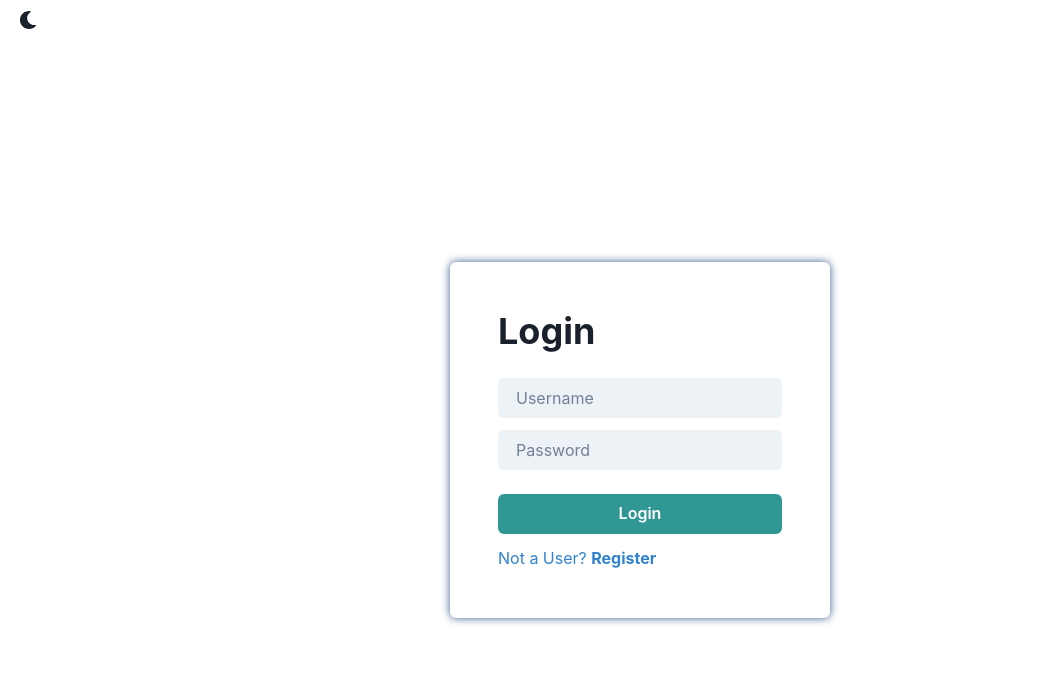
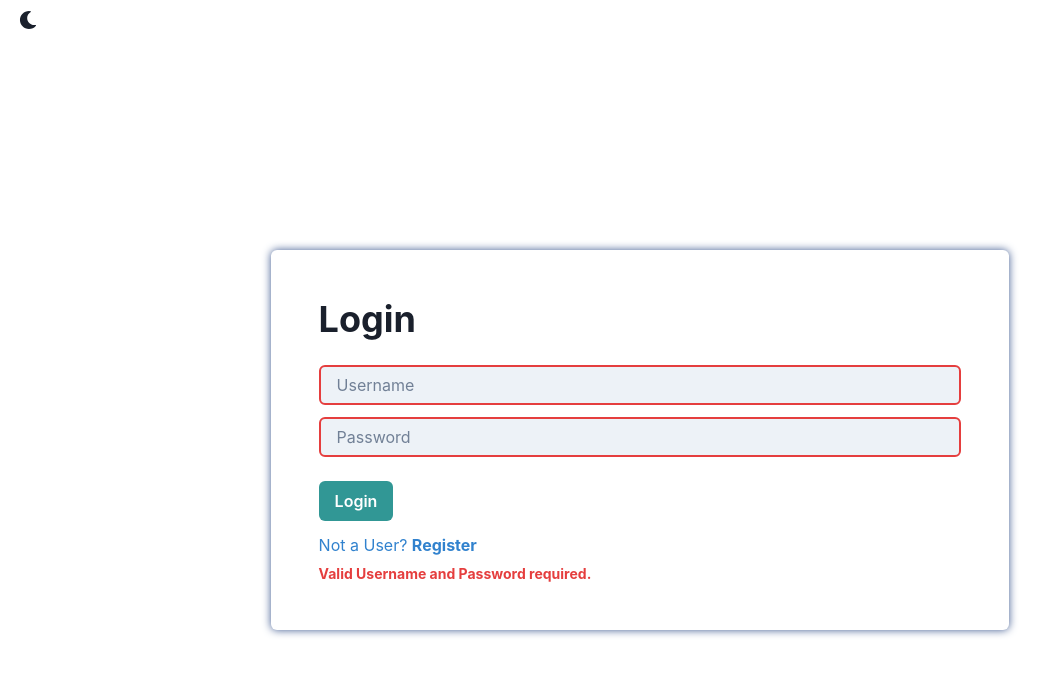
Before and after one commit to gtanda/chat-app, a React (Create React App) app in the folder client/: page / in a window 1280 px wide. Both pictures are taken after a click on the button "Login". Shown: the top 674 px of the page, without its empty margins (0-1058 px from the left). Built offline with nearby package versions, Linux system fonts and the light colour scheme; no server answers.

Commit message:
added clientside validation for login and registration

```diff
--- a/client/src/components/Login.js
+++ b/client/src/components/Login.js
@@ -1,31 +1,47 @@
-import {Button, Flex, Heading, Input, Text} from "@chakra-ui/react";
+import {Button, Flex, FormControl, FormLabel, Heading, Input, Text, FormErrorMessage} from "@chakra-ui/react";
 import {useDispatch} from "react-redux";
 import {changeView} from "../features/indexView/indexView";
-import {useState} from "react";
+import {useRef, useState} from "react";
 import authService from "../services/auth";
 
 const Login = () => {
     const [username, setUsername] = useState("");
     const [password, setPassword] = useState("");
+    const [isError, setIsError] = useState(false);
     const dispatch = useDispatch();
+    const timerId = useRef(null);
 
     const handleLogin = async (e) => {
         e.preventDefault();
+        const userCheck = username.replace(/\s/g, ''); // remove whitespace
+        if (!userCheck || !password) {
+            setIsError(true);
+            clearTimeout(timerId.current);
+            timerId.current = setTimeout(() => {
+                setIsError(false);
+            }, 5000);
+            return;
+        }
+
         const loginUser = await authService.login({username, password});
-        console.log(loginUser);
+        console.log('loginUser', loginUser);
     }
+
 
     return (
         <Flex height="100vh" alignItems="center" justifyContent="center">
             <Flex direction="column" shadow={"0 0 0.5em hsl(220deg 40% 40%)"} p={12} rounded={6}>
                 <Heading mb={6}>Login</Heading>
-                <Input placeholder={"Username"} variant={"filled"} mb={3} type={"input"}
-                       onChange={(e) => setUsername(e.target.value)}/>
-                <Input placeholder={"Password"} variant={"filled"} mb={6} type={"password"}
-                       onChange={(e) => setPassword(e.target.value)}/>
-                <Button onClick={handleLogin} colorScheme={"teal"} mb={3}>Login</Button>
-                <Text _hover={{cursor: "pointer"}} onClick={() => dispatch(changeView())} color={"blue.500"}>Not a
-                    User? <strong>Register</strong></Text>
+                <FormControl isInvalid={isError}>
+                    <Input placeholder={"Username"} variant={"filled"} mb={3} type={"input"}
+                           onChange={(e) => setUsername(e.target.value.trim())}/>
+                    <Input placeholder={"Password"} variant={"filled"} mb={6} type={"password"}
+                           onChange={(e) => setPassword(e.target.value.trim())}/>
+                    <Button onClick={handleLogin} colorScheme={"teal"} mb={3}>Login</Button>
+                    <Text _hover={{cursor: "pointer"}} onClick={() => dispatch(changeView())} color={"blue.500"}>Not a
+                        User? <strong>Register</strong></Text>
+                    {isError ? <FormErrorMessage><strong>Valid Username and Password required.</strong></FormErrorMessage>: null}
+                </FormControl>
             </Flex>
         </Flex>);
 }
--- a/client/src/components/Register.js
+++ b/client/src/components/Register.js
@@ -1,18 +1,29 @@
-import {Button, Flex, Heading, Input, Text} from "@chakra-ui/react";
+import {Button, Flex, FormControl, FormErrorMessage, Heading, Input, Text} from "@chakra-ui/react";
 import {useDispatch} from "react-redux";
 import {changeView} from "../features/indexView/indexView";
-import {useState} from "react";
+import {useRef, useState} from "react";
 import authService from "../services/auth";
 import auth from "../services/auth";
 
 const Register = () => {
     const [username, setUsername] = useState("");
     const [password, setPassword] = useState("");
-
+    const [isError, setIsError] = useState(false);
     const dispatch = useDispatch();
+    const timerId = useRef(null);
 
     const handleRegister = async (e) => {
         e.preventDefault();
+        const userCheck = username.replace(/\s/g, ''); // remove whitespace
+        if (!userCheck || !password || !userCheck.match( /^[a-zA-Z0-9]+$/)|| !password.match(/^(?=.*\d)(?=.*[a-z])(?=.*[A-Z]).{6,20}$/)) {
+            setIsError(true);
+            clearTimeout(timerId.current);
+            timerId.current = setTimeout(() => {
+                setIsError(false);
+            }, 8000);
+            return;
+        }
+
         const registeredUser = await authService.register({username, password});
         console.log(registeredUser);
     }
@@ -21,13 +32,17 @@ const Register = () => {
         <Flex height="100vh" alignItems="center" justifyContent="center">
             <Flex direction="column" shadow={"0 0 0.5em hsl(220deg 40% 40%)"} p={12} rounded={6}>
                 <Heading mb={6}>Register</Heading>
-                <Input placeholder={"Username"} variant={"filled"} mb={3} type={"email"}
-                       onChange={(e) => setUsername(e.target.value)}/>
-                <Input placeholder={"Password"} variant={"filled"} mb={6} type={"password"}
-                       onChange={(e) => setPassword(e.target.value)}/>
-                <Button colorScheme={"teal"} mb={3} onClick={handleRegister}>Register</Button>
-                <Text _hover={{cursor: "pointer"}} onClick={() => dispatch(changeView())} color={"blue.500"}>Already a
-                    user? <strong>Login</strong></Text>
+                <FormControl isInvalid={isError}>
+                    <Input placeholder={"Username"} variant={"filled"} mb={3} type={"email"}
+                           onChange={(e) => setUsername(e.target.value.trim())}/>
+                    <Input placeholder={"Password"} variant={"filled"} mb={6} type={"password"}
+                           onChange={(e) => setPassword(e.target.value.trim())}/>
+                    <Button colorScheme={"teal"} mb={3} onClick={handleRegister}>Register</Button>
+                    <Text _hover={{cursor: "pointer"}} onClick={() => dispatch(changeView())} color={"blue.500"}>Already
+                        a
+                        user? <strong>Login</strong></Text>
+                    {isError ? <FormErrorMessage>Valid Username (<strong>Alphanumeric only</strong>) and Password (<strong>Must contain 1 digit, uppercase and lowercase character, and be between 6 to 20 characters</strong>) required.</FormErrorMessage> : null}
+                </FormControl>
             </Flex>
         </Flex>);
 }
```
